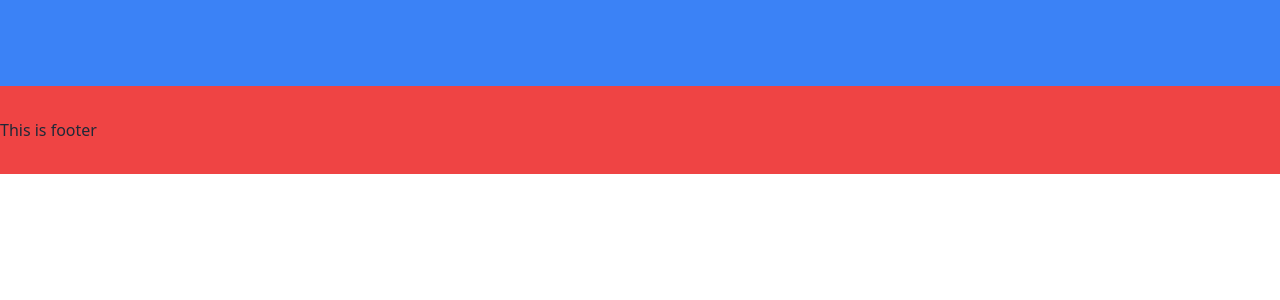
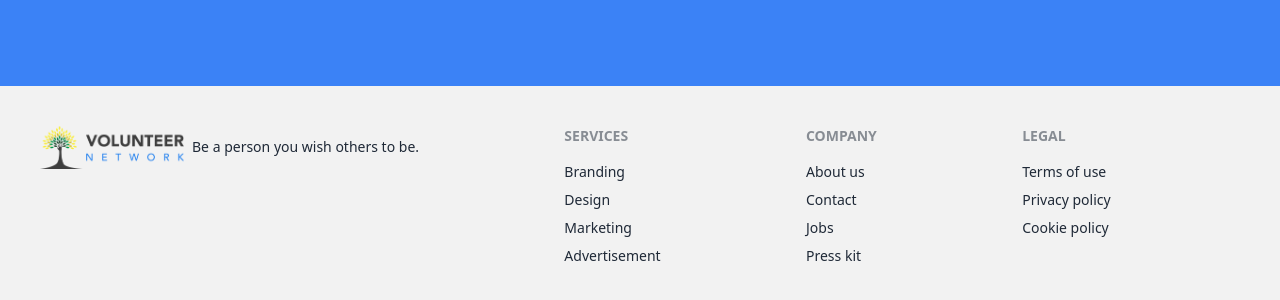
Before and after one commit to Source-Code-007/volunteer-network-client, a React (Vite) app: page / in a window 1280 px wide. Shown: the part 778-1078 px from the top of the page. Before the commit the page ends 952 px from the top, so only its background shows below. Built offline with nearby package versions, Linux system fonts and the light colour scheme.

Commit message:
footer complete

```diff
--- a/src/Shared/Footer.jsx
+++ b/src/Shared/Footer.jsx
@@ -1,9 +1,32 @@
-
+import logo from '../assets/logo.png'
 const Footer = () => {
     return (
-        <div className='py-8 bg-red-500'>
-            This is footer
-        </div>
+        <footer className="footer p-10 bg-base-200 text-base-content">
+            <div className='flex justify-center items-center'>
+                <img className='w-36 h-auto' src={logo} alt="" />
+                <p>Be a person you wish others to be.</p>
+            </div>
+            <div>
+                <span className="footer-title">Services</span>
+                <a className="link link-hover">Branding</a>
+                <a className="link link-hover">Design</a>
+                <a className="link link-hover">Marketing</a>
+                <a className="link link-hover">Advertisement</a>
+            </div>
+            <div>
+                <span className="footer-title">Company</span>
+                <a className="link link-hover">About us</a>
+                <a className="link link-hover">Contact</a>
+                <a className="link link-hover">Jobs</a>
+                <a className="link link-hover">Press kit</a>
+            </div>
+            <div>
+                <span className="footer-title">Legal</span>
+                <a className="link link-hover">Terms of use</a>
+                <a className="link link-hover">Privacy policy</a>
+                <a className="link link-hover">Cookie policy</a>
+            </div>
+        </footer>
     );
 };
 
```
